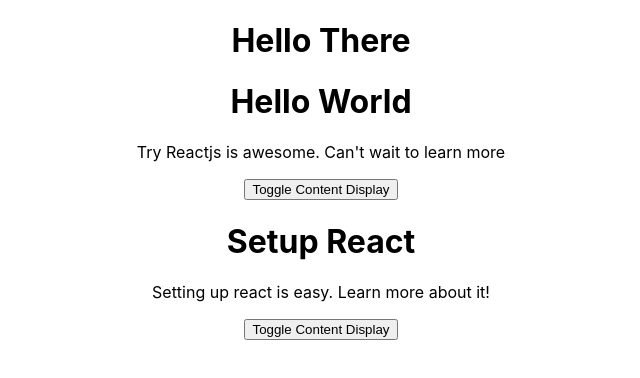
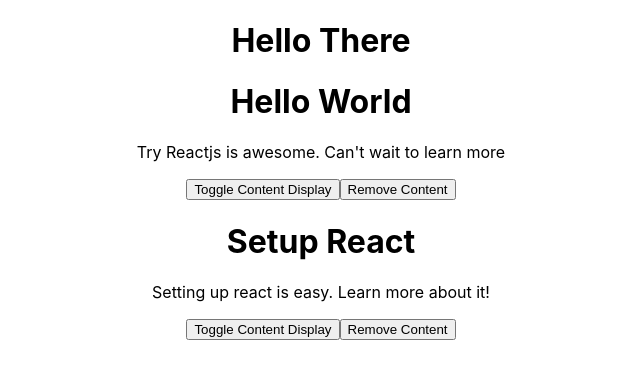
Before and after one commit to DmitryGulitsky/Studying-ReactJS-CodingEntrepreneurs, a React (Create React App) app in the folder try-reactjs/: page / in a window 1280 px wide. Shown: the top 378 px of the page, without its empty margins (319-959 px from the left). Built offline with nearby package versions, Linux system fonts and the light colour scheme.

Commit message:
Prop to state to callback to state. Add removing item

```diff
--- a/try-reactjs/src/posts/PostDetail.js
+++ b/try-reactjs/src/posts/PostDetail.js
@@ -5,19 +5,24 @@
     super(props)
     this.titleWasClicked = this.titleWasClicked.bind(this)
     this.toggleContent = this.toggleContent.bind(this)
+    this.handleRemoveContentButton = this.handleRemoveContentButton.bind(this)
     this.state = {
       showContent: true,
       postItem: null
     }
   }
 
+  handleRemoveContentButton(event){
+    if (this.props.didHandleRemove){
+      this.props.didHandleRemove(this.props.post)
+    }
+  }
+
   titleWasClicked (event) {
     event.preventDefault()
     const { dataCallback } = this.props
-    const newPostItem = {
-      title: 'This is my awesome new title',
-      content: this.props.post.content
-    }
+    const newPostItem = this.props.post
+    newPostItem['title'] = 'This is my awesome new title'
     this.setState({
       postItem: newPostItem
     })
@@ -50,6 +55,7 @@
             <h1 onClick={this.titleWasClicked}>{postItem.title}</h1>
             {showContent === true ? <p>{postItem.content}</p> : ''}
             <button onClick={this.toggleContent}>Toggle Content Display</button>
+            <button onClick={this.handleRemoveContentButton}>Remove Content</button>
           </div>
           : ''}
       </div>
--- a/try-reactjs/src/posts/PostList.js
+++ b/try-reactjs/src/posts/PostList.js
@@ -4,21 +4,55 @@
 import PostDetail from './PostDetail'
 
 class PostList extends Component {
-  //constructor (props) {
-  //  super(props)
-  //  this.handleDataCallback = this.handleDataCallback.bind(this)
-  //}
+  constructor (props) {
+    super(props)
+    this.handleDataCallback = this.handleDataCallback.bind(this)
+    this.handlePostRemove = this.handlePostRemove.bind(this)
+    this.state = {
+      postList: []
+    }
+  }
+
+  componentDidMount () {
+    this.setState({
+      isLoading: true,
+      postList: PostData
+    })
+  }
+
+  updateBackend (currentPostList) {
+    console.log('Updating..')
+    this.setState({
+      postItem: currentPostList
+    })
+  }
+
+  handlePostRemove (postItem) {
+    let currentPostList = this.state.postList
+    currentPostList.pop(postItem)
+
+    this.updateBackend(postItem)
+  }
+
   handleDataCallback (postItem) {
     alert(postItem)
+    let currentPostList = this.state.postList
+    currentPostList.push(postItem)
+    this.setState({
+      postItem: currentPostList
+    })
   }
+
   render () {
+    const { postList } = this.state
     return (
       <div>
         <h1>Hello There</h1>
-        {PostData.map((item, index) => {
+        {postList.map((item, index) => {
           return <PostDetail
             post={item}
             key={`post-list-key ${index}`}
+            didHandleRemove={this.handlePostRemove}
             dataCallback={this.handleDataCallback} />
         })}
       </div>
```
